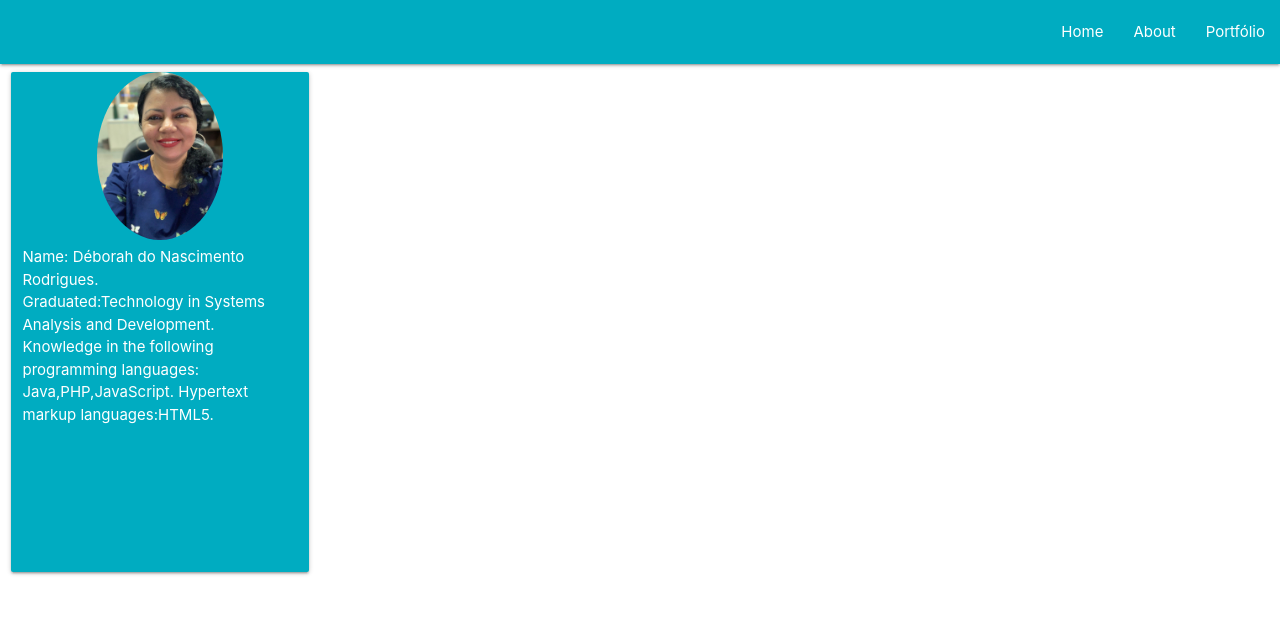
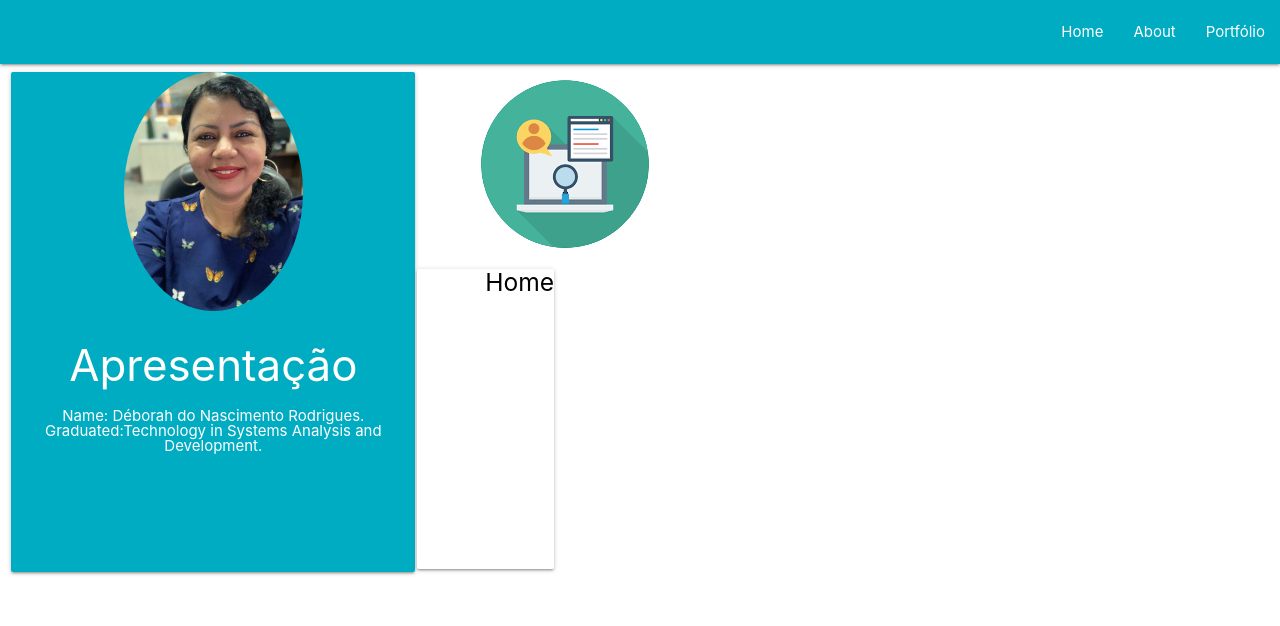
Before and after one commit to deborahNRodrigues/deborahNRodrigues, a PHP site: page /Perfil/index.php in a window 1280 px wide. Shown: the top 626 px of the page. Run offline with PHP 8.4, Linux system fonts and the light colour scheme.

Commit message:
Atualização de Arquivos
Atualização de arquivos de home, inclusão de divisões de section e icones

```diff
--- /dev/null
+++ b/Perfil/css/estilo.css
@@ -0,0 +1,22 @@
+.perfilLateral header h3{
+    color: white;
+    text-align: center;
+
+}
+.perfilLateral header,#apresentacaoTexto{
+    text-align: center;
+}
+
+.icone-home{
+   position: absolute;
+   top: 80px;
+   left: 300px;
+}
+.textohome{
+    color:black;
+    text-align: right;
+
+
+
+
+}
--- /dev/null
+++ b/Perfil/css/reset.css
@@ -0,0 +1,59 @@
+@charset "utf-8";
+/* CSS Document */
+
+html, body, div, span, applet, object, iframe, h1, h2, h3, h4, h5, h6, p, blockquote, pre, a, abbr, and, address, cite, code, del, dfn, em, img, ins, kbd, q, s, samp, small, strike, strong, sub, sup, tt, var, b, u, i, dl, dt, dd, ol, ul, li, fieldset, form, label, legend, table, caption, tbody, tfoot, thead, tr, th, td, article, aside, canvas, details, embed, figure, figcaption, footer, header, hgroup, menu, nav, output, ruby, section, summary, time, mark, audio, video, input, textarea, select {
+	background:transparent;
+	border:0;
+	font-size:100%;
+	margin:0;
+	outline:0;
+	padding:0;
+	vertical-align:baseline;
+}
+article, aside, details, figcaption, figure, footer, header, hgroup, menu, nav, section {
+	display:block;
+}
+body {
+	line-height:1;
+}
+abbr[title], dfn[title] {
+	border-bottom:1px dotted;
+	cursor:help;
+}
+/*blockquote, q {
+	quotes:none;
+}
+blockquote:before, blockquote:after, q:before, q:after {
+	content:none;
+}*/
+del {
+	text-decoration:line-through;
+}
+hr {
+	background:transparent;
+	border:0;
+	clear:both;
+	color:transparent;
+	height:1px;
+	margin:0;
+	padding:0;
+}
+mark {
+	background-color:#ffffb3;
+	font-style:italic
+}
+input, select {
+	vertical-align:middle;
+}
+ins {
+	background-color:red;
+	color:white;
+	text-decoration:none;
+}
+ol, ul {
+	list-style:none;
+}
+table {
+	border-collapse:collapse;
+	border-spacing:0;
+}
--- a/Perfil/index.php
+++ b/Perfil/index.php
@@ -6,8 +6,15 @@
         <title>Perfil Apresentação</title>
         <!--Import Google Icon Font-->
         <link href="https://fonts.googleapis.com/icon?family=Material+Icons" rel="stylesheet">
+
+        <!--Import reset.css-->
+        <link type="text/css" rel="stylesheet" href="css/reset.css"/>
+
         <!--Import materialize.css-->
         <link type="text/css" rel="stylesheet" href="css/materialize.min.css"  media="screen,projection"/>
+
+        <!--Import estilo.css-->
+        <link type="text/css" rel="stylesheet" href="css/estilo.css"/>
 
         <!--Let browser know website is optimized for mobile-->
         <meta name="viewport" content="width=device-width, initial-scale=1.0"/>
@@ -15,7 +22,8 @@
 
     <body>
         <!-- Navbar goes here -->
-        <nav>
+        <section class="menu">
+            <nav class="menuEscolha">
                 <div class="nav-wrapper cyan darken-1">
                     <a href="#" class="brand-logo"></a>
                     <ul id="nav-mobile" class="right hide-on-med-and-down">
@@ -25,11 +33,13 @@
                     </ul>
                 </div>
             </nav>
+        </section>
+        <!-- Page Layout here -->
 
-    <!-- Page Layout here -->
+    <section class="perfilLateral">
         <div class="row">
 
-      <div class="col s3">
+            <div class="col s4">
                 <!-- Grey navigation panel -->
                 <div class="card large cyan darken-1">
                     <div class="col s12 m8 offset-m2 l6 offset-l3">
@@ -37,27 +47,46 @@
                         <img src="img/minha-foto.jpg" alt="" class="circle responsive-img"> <!-- notice the "circle" class -->
                     </div>
                     <div class="col s12">
-              <span class="white-text">
-                  Name: Déborah do Nascimento Rodrigues.<br>
+
+
+                            <header>
+                                <h3 class="titulo">Apresentação</h3>
+                                <span class="white-text" id="apresentacaoTexto">
+                                    Name: Déborah do Nascimento Rodrigues.
                                     Graduated:Technology in Systems Analysis and Development.
-                  Knowledge in the following programming languages: Java,PHP,JavaScript.
-                  Hypertext markup languages:HTML5.
                                 </span>
+                         </header>
                     </div>
                 </div>
             </div>
         </div>
 
-    <!-- Card Content -->
-  </div>
+           </section>
+
+
+        <div class="row">
+            <section class="icone-home">
+            <div class="col s6 offset-s4">
+                <img src="img/servico.png" width="width" height="height" alt="alt"/>
+                <header>
+                    <section>
+                        <div class="card small ">
+                            <h5 class="textohome">Home</h5>
 
                         </div>
 
-      <div class="col s9">
-        <!-- Teal page content  -->
+                    </section>
+
+                </header>
             </div>
+            </section>
+        </div>
+        <!-- Card Content -->
 
-    </div>
+
+
+
+
 
 
 <!--JavaScript at end of body for optimized loading-->
--- a/Perfil/nbproject/private/private.xml
+++ b/Perfil/nbproject/private/private.xml
@@ -3,7 +3,8 @@
     <editor-bookmarks xmlns="http://www.netbeans.org/ns/editor-bookmarks/2" lastBookmarkId="0"/>
     <open-files xmlns="http://www.netbeans.org/ns/projectui-open-files/2">
         <group>
-            <file>file:/C:/Users/MONITORAMENTO01/Documents/NetBeansProjects/Perfil/index.php</file>
+            <file>file:/C:/Users/MONITORAMENTO01/Desktop/Estudo/Perfil/css/estilo.css</file>
+            <file>file:/C:/Users/MONITORAMENTO01/Desktop/Estudo/Perfil/index.php</file>
         </group>
     </open-files>
 </project-private>
```
Also changed, not shown: Perfil/img/servico.png (added). Lines whose indentation alone changed are shown as unchanged.
